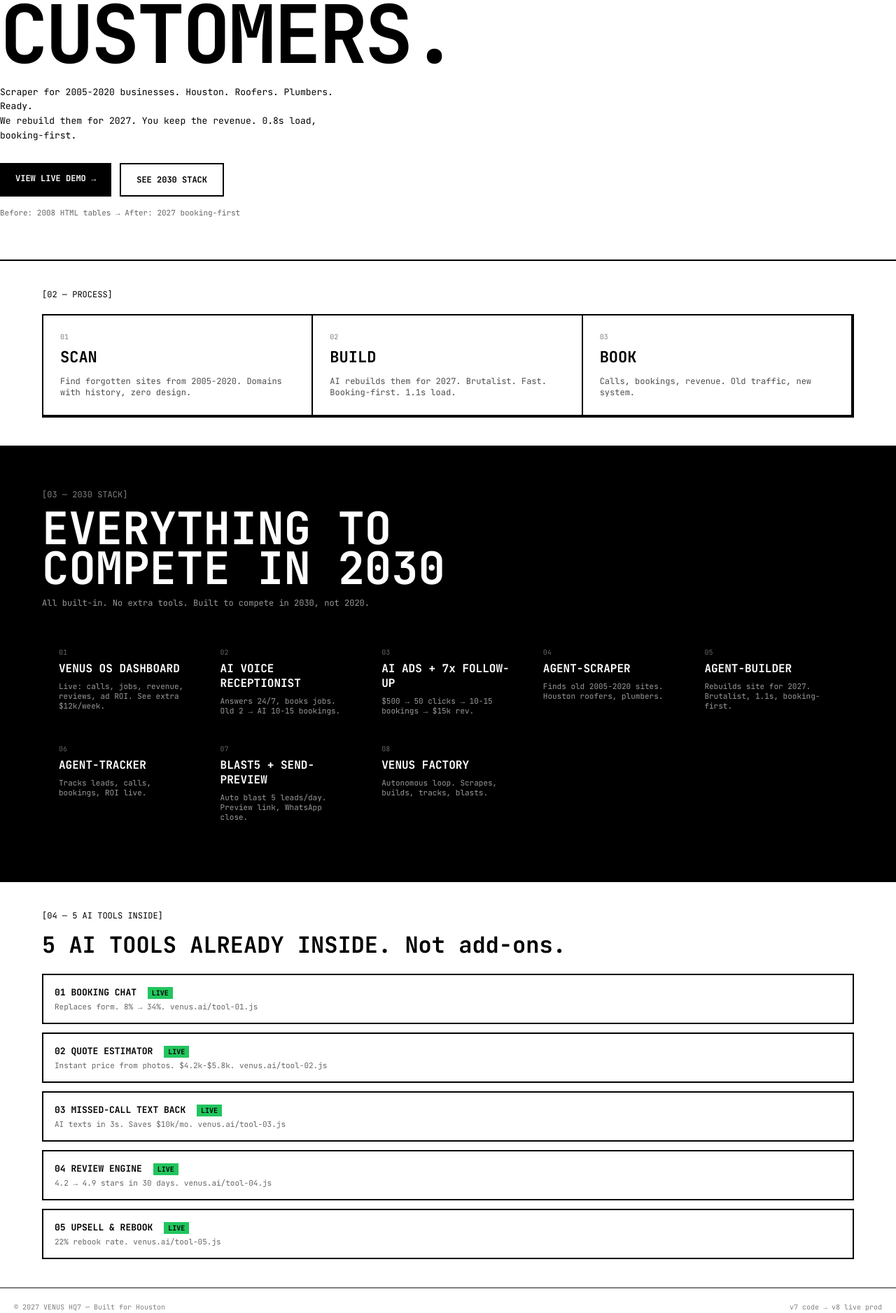
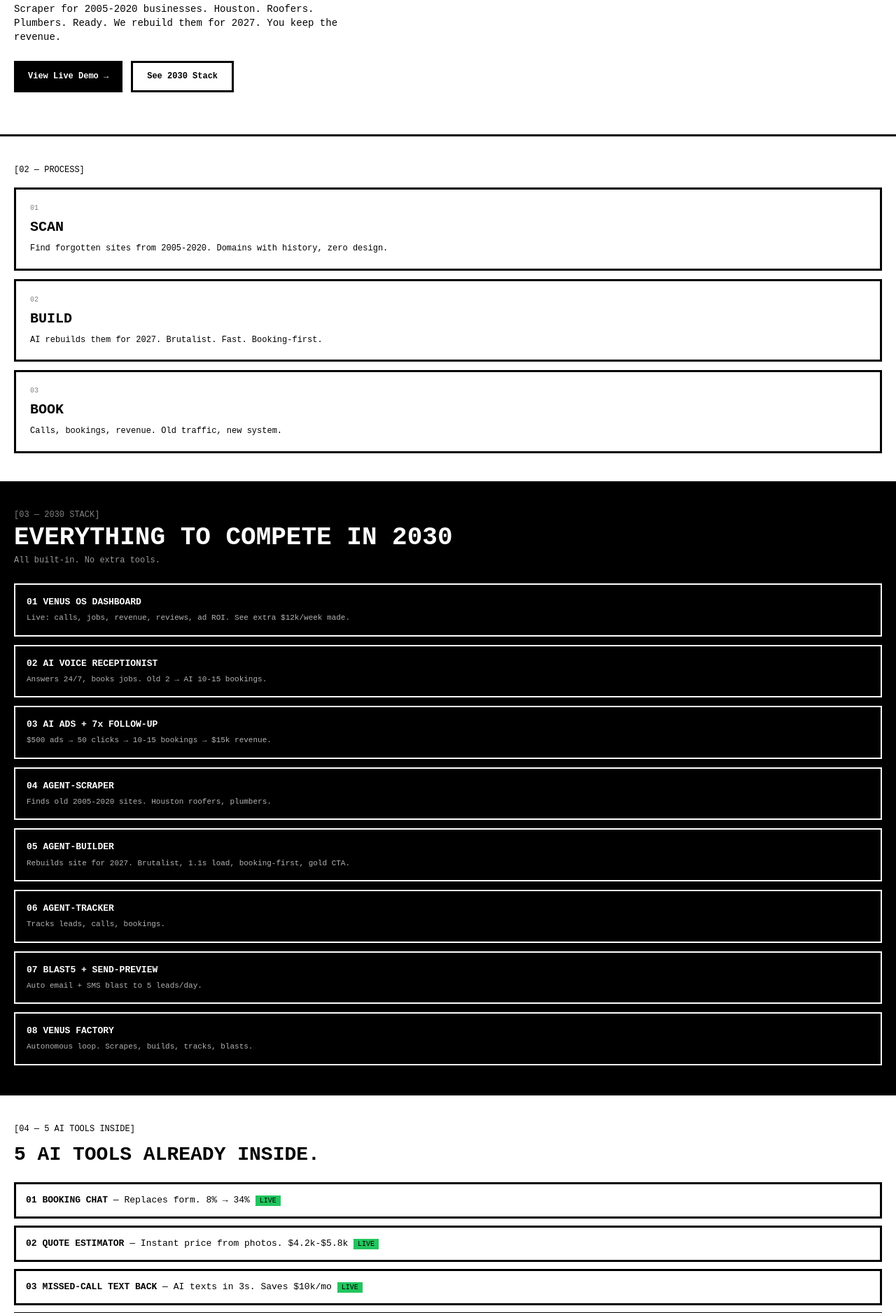
Before and after one commit to venusplaza7-dot/venus-ai-v7, a Next.js app: page / in a window 1280 px wide. Shown: the part 500-2377 px from the top of the page at 70% size. Built offline with nearby package versions, Linux system fonts and the light colour scheme.

Commit message:
Update page.js

```diff
--- a/app/page.js
+++ b/app/page.js
@@ -1,91 +1,89 @@
 export default function Page() {
   return (
-    <>
-      <style>{`
-        @import url('https://fonts.googleapis.com/css2?family=JetBrains+Mono:wght@400;700&display=swap');
-        *{margin:0;padding:0;box-sizing:border-box}
-        body{font-family:'JetBrains Mono',monospace;background:#fff;color:#000}
-        .wrap{max-width:1200px;margin:0 auto;padding:0 20px}
-        .border-b{border-bottom:2px solid #000}
-        .btn{background:#000;color:#fff;padding:14px 22px;display:inline-block;text-decoration:none;font-weight:700;font-size:12px;text-transform:uppercase}
-        .btn-gold{background:#C9A86A;color:#000}
-        h1{font-size:clamp(40px,9vw,120px);line-height:0.85;font-weight:900;letter-spacing:-4px;text-transform:uppercase}
-        .gold{color:#C9A86A}
-        .card{border:2px solid #000;padding:24px}
-        .grid3{display:grid;grid-template-columns:repeat(auto-fit,minmax(280px,1fr));gap:0;border:2px solid #000}
-        .grid3 .card{border:none;border-right:2px solid #000;border-bottom:2px solid #000}
-        .stack{display:grid;grid-template-columns:repeat(auto-fit,minmax(220px,1fr));gap:1px;background:#000;border:2px solid #000;padding:2px}
-        .stack .item{background:#000;color:#fff;padding:20px}
-        .live{display:inline-block;background:#22c55e;color:#000;padding:2px 6px;font-size:10px;font-weight:700;margin-left:8px}
-      `}</style>
+    <div style={{background:"#fff",color:"#000",fontFamily:"monospace",lineHeight:1.4}}>
 
-      <header style={{display:'flex',justifyContent:'space-between',padding:'16px 20px',borderBottom:'2px solid #000',position:'sticky',top:0,background:'#fff',zIndex:10}}>
-        <div style={{fontSize:'11px'}}>● VENUS HQ7GEN — 2027 SYSTEM LIVE</div>
-        <div style={{fontSize:'10px',opacity:0.5}}>HOUSTON 0.8s</div>
-      </header>
-
-      <div className="wrap" style={{paddingTop:'60px',paddingBottom:'60px'}} className="border-b">
-        <h1>WE FIND<br/>OLD<br/>WEBSITES.<br/><span className="gold">YOU GET NEW</span><br/>CUSTOMERS.</h1>
-        <p style={{marginTop:'24px',maxWidth:'520px',fontSize:'13px',lineHeight:'1.6'}}>
-          Scraper for 2005-2020 businesses. Houston. Roofers. Plumbers. Ready.<br/>
-          We rebuild them for 2027. You keep the revenue. 0.8s load, booking-first.
-        </p>
-        <div style={{marginTop:'28px',display:'flex',gap:'12px'}}>
-          <a className="btn" href="#demo">View Live Demo →</a>
-          <a className="btn" style={{background:'#fff',color:'#000',border:'2px solid #000'}} href="#stack">See 2030 Stack</a>
-        </div>
-        <div style={{marginTop:'16px',fontSize:'11px',opacity:0.6}}>Before: 2008 HTML tables → After: 2027 booking-first</div>
+      <div style={{borderBottom:"3px solid #000",padding:"14px 20px",display:"flex",justifyContent:"space-between",fontSize:"11px",fontWeight:700,position:"sticky",top:0,background:"#fff",zIndex:10}}>
+        <span>● VENUS HQ7GEN — 2027 SYSTEM LIVE</span>
+        <span style={{opacity:0.5}}>HOUSTON 0.8s</span>
       </div>
 
-      <div className="wrap" style={{padding:'40px 20px'}}>
-        <div style={{fontSize:'12px',marginBottom:'20px'}}>[02 — PROCESS]</div>
-        <div className="grid3">
-          <div className="card"><div style={{fontSize:'10px',opacity:0.5}}>01</div><div style={{fontSize:'22px',fontWeight:900,marginTop:'8px'}}>SCAN</div><div style={{fontSize:'12px',marginTop:'12px',opacity:0.7}}>Find forgotten sites from 2005-2020. Domains with history, zero design.</div></div>
-          <div className="card"><div style={{fontSize:'10px',opacity:0.5}}>02</div><div style={{fontSize:'22px',fontWeight:900,marginTop:'8px'}}>BUILD</div><div style={{fontSize:'12px',marginTop:'12px',opacity:0.7}}>AI rebuilds them for 2027. Brutalist. Fast. Booking-first. 1.1s load.</div></div>
-          <div className="card"><div style={{fontSize:'10px',opacity:0.5}}>03</div><div style={{fontSize:'22px',fontWeight:900,marginTop:'8px'}}>BOOK</div><div style={{fontSize:'12px',marginTop:'12px',opacity:0.7}}>Calls, bookings, revenue. Old traffic, new system.</div></div>
+      <div style={{padding:"60px 20px",borderBottom:"3px solid #000"}}>
+        <div style={{fontSize:"clamp(36px,10vw,110px)",fontWeight:900,lineHeight:0.85,letterSpacing:"-3px",textTransform:"uppercase"}}>
+          <div>WE FIND</div>
+          <div>OLD WEBSITES.</div>
+          <div><span style={{color:"#C9A86A"}}>YOU GET NEW</span> CUSTOMERS.</div>
+        </div>
+        <div style={{marginTop:"24px",maxWidth:"480px",fontSize:"14px"}}>
+          Scraper for 2005-2020 businesses. Houston. Roofers. Plumbers. Ready. We rebuild them for 2027. You keep the revenue.
+        </div>
+        <div style={{marginTop:"24px",display:"flex",gap:"12px"}}>
+          <a href="#demo" style={{background:"#000",color:"#fff",padding:"14px 20px",textDecoration:"none",fontSize:"12px",fontWeight:700}}>View Live Demo →</a>
+          <a href="#stack" style={{background:"#fff",color:"#000",border:"3px solid #000",padding:"11px 20px",textDecoration:"none",fontSize:"12px",fontWeight:700}}>See 2030 Stack</a>
         </div>
       </div>
 
-      <div id="stack" style={{background:'#000',color:'#fff',padding:'60px 20px',borderTop:'2px solid #000',borderBottom:'2px solid #000'}}>
-        <div className="wrap">
-          <div style={{fontSize:'12px',opacity:0.5,marginBottom:'12px'}}>[03 — 2030 STACK]</div>
-          <h2 style={{fontSize:'clamp(32px,6vw,64px)',fontWeight:900,lineHeight:0.9}}>EVERYTHING TO<br/>COMPETE IN 2030</h2>
-          <p style={{fontSize:'12px',opacity:0.6,marginTop:'12px'}}>All built-in. No extra tools. Built to compete in 2030, not 2020.</p>
-
-          <div className="stack" style={{marginTop:'32px'}}>
-            <div className="item"><div style={{fontSize:'10px',opacity:0.4}}>01</div><div style={{fontWeight:900,marginTop:'6px'}}>VENUS OS DASHBOARD</div><div style={{fontSize:'11px',opacity:0.6,marginTop:'8px'}}>Live: calls, jobs, revenue, reviews, ad ROI. See extra $12k/week.</div></div>
-            <div className="item"><div style={{fontSize:'10px',opacity:0.4}}>02</div><div style={{fontWeight:900,marginTop:'6px'}}>AI VOICE RECEPTIONIST</div><div style={{fontSize:'11px',opacity:0.6,marginTop:'8px'}}>Answers 24/7, books jobs. Old 2 → AI 10-15 bookings.</div></div>
-            <div className="item"><div style={{fontSize:'10px',opacity:0.4}}>03</div><div style={{fontWeight:900,marginTop:'6px'}}>AI ADS + 7x FOLLOW-UP</div><div style={{fontSize:'11px',opacity:0.6,marginTop:'8px'}}>$500 → 50 clicks → 10-15 bookings → $15k rev.</div></div>
-            <div className="item"><div style={{fontSize:'10px',opacity:0.4}}>04</div><div style={{fontWeight:900,marginTop:'6px'}}>AGENT-SCRAPER</div><div style={{fontSize:'11px',opacity:0.6,marginTop:'8px'}}>Finds old 2005-2020 sites. Houston roofers, plumbers.</div></div>
-            <div className="item"><div style={{fontSize:'10px',opacity:0.4}}>05</div><div style={{fontWeight:900,marginTop:'6px'}}>AGENT-BUILDER</div><div style={{fontSize:'11px',opacity:0.6,marginTop:'8px'}}>Rebuilds site for 2027. Brutalist, 1.1s, booking-first.</div></div>
-            <div className="item"><div style={{fontSize:'10px',opacity:0.4}}>06</div><div style={{fontWeight:900,marginTop:'6px'}}>AGENT-TRACKER</div><div style={{fontSize:'11px',opacity:0.6,marginTop:'8px'}}>Tracks leads, calls, bookings, ROI live.</div></div>
-            <div className="item"><div style={{fontSize:'10px',opacity:0.4}}>07</div><div style={{fontWeight:900,marginTop:'6px'}}>BLAST5 + SEND-PREVIEW</div><div style={{fontSize:'11px',opacity:0.6,marginTop:'8px'}}>Auto blast 5 leads/day. Preview link, WhatsApp close.</div></div>
-            <div className="item"><div style={{fontSize:'10px',opacity:0.4}}>08</div><div style={{fontWeight:900,marginTop:'6px'}}>VENUS FACTORY</div><div style={{fontSize:'11px',opacity:0.6,marginTop:'8px'}}>Autonomous loop. Scrapes, builds, tracks, blasts.</div></div>
+      <div style={{padding:"40px 20px"}}>
+        <div style={{fontSize:"12px",marginBottom:"16px"}}>[02 — PROCESS]</div>
+        <div style={{display:"flex",flexDirection:"column",gap:"12px"}}>
+          <div style={{border:"3px solid #000",padding:"20px"}}>
+            <div style={{fontSize:"10px",opacity:0.5}}>01</div>
+            <div style={{fontSize:"20px",fontWeight:900,marginTop:"6px"}}>SCAN</div>
+            <div style={{fontSize:"12px",marginTop:"8px"}}>Find forgotten sites from 2005-2020. Domains with history, zero design.</div>
+          </div>
+          <div style={{border:"3px solid #000",padding:"20px"}}>
+            <div style={{fontSize:"10px",opacity:0.5}}>02</div>
+            <div style={{fontSize:"20px",fontWeight:900,marginTop:"6px"}}>BUILD</div>
+            <div style={{fontSize:"12px",marginTop:"8px"}}>AI rebuilds them for 2027. Brutalist. Fast. Booking-first.</div>
+          </div>
+          <div style={{border:"3px solid #000",padding:"20px"}}>
+            <div style={{fontSize:"10px",opacity:0.5}}>03</div>
+            <div style={{fontSize:"20px",fontWeight:900,marginTop:"6px"}}>BOOK</div>
+            <div style={{fontSize:"12px",marginTop:"8px"}}>Calls, bookings, revenue. Old traffic, new system.</div>
           </div>
         </div>
       </div>
 
-      <div className="wrap" style={{padding:'40px 20px'}}>
-        <div style={{fontSize:'12px',marginBottom:'12px'}}>[04 — 5 AI TOOLS INSIDE]</div>
-        <h2 style={{fontSize:'32px',fontWeight:900}}>5 AI TOOLS ALREADY INSIDE. Not add-ons.</h2>
-        <div style={{marginTop:'20px',display:'grid',gap:'12px'}}>
+      <div id="stack" style={{background:"#000",color:"#fff",padding:"40px 20px"}}>
+        <div style={{fontSize:"12px",opacity:0.5}}>[03 — 2030 STACK]</div>
+        <div style={{fontSize:"36px",fontWeight:900,lineHeight:0.9,marginTop:"8px"}}>EVERYTHING TO COMPETE IN 2030</div>
+        <div style={{fontSize:"12px",opacity:0.6,marginTop:"8px"}}>All built-in. No extra tools.</div>
+
+        <div style={{marginTop:"24px",display:"flex",flexDirection:"column",gap:"12px"}}>
           {[
-            ["01 BOOKING CHAT","Replaces form. 8% → 34%. venus.ai/tool-01.js"],
-            ["02 QUOTE ESTIMATOR","Instant price from photos. $4.2k-$5.8k. venus.ai/tool-02.js"],
-            ["03 MISSED-CALL TEXT BACK","AI texts in 3s. Saves $10k/mo. venus.ai/tool-03.js"],
-            ["04 REVIEW ENGINE","4.2 → 4.9 stars in 30 days. venus.ai/tool-04.js"],
-            ["05 UPSELL & REBOOK","22% rebook rate. venus.ai/tool-05.js"],
+            ["01 VENUS OS DASHBOARD","Live: calls, jobs, revenue, reviews, ad ROI. See extra $12k/week made."],
+            ["02 AI VOICE RECEPTIONIST","Answers 24/7, books jobs. Old 2 → AI 10-15 bookings."],
+            ["03 AI ADS + 7x FOLLOW-UP","$500 ads → 50 clicks → 10-15 bookings → $15k revenue."],
+            ["04 AGENT-SCRAPER","Finds old 2005-2020 sites. Houston roofers, plumbers."],
+            ["05 AGENT-BUILDER","Rebuilds site for 2027. Brutalist, 1.1s load, booking-first, gold CTA."],
+            ["06 AGENT-TRACKER","Tracks leads, calls, bookings."],
+            ["07 BLAST5 + SEND-PREVIEW","Auto email + SMS blast to 5 leads/day."],
+            ["08 VENUS FACTORY","Autonomous loop. Scrapes, builds, tracks, blasts."],
           ].map(([t,d])=>(
-            <div key={t} style={{border:'2px solid #000',padding:'16px',display:'flex',justifyContent:'space-between',alignItems:'center'}}>
-              <div><div style={{fontWeight:900,fontSize:'13px'}}>{t} <span className="live">LIVE</span></div><div style={{fontSize:'11px',opacity:0.6,marginTop:'4px'}}>{d}</div></div>
+            <div key={t} style={{border:"2px solid #fff",padding:"16px"}}>
+              <div style={{fontWeight:900,fontSize:"13px"}}>{t}</div>
+              <div style={{fontSize:"11px",opacity:0.7,marginTop:"6px"}}>{d}</div>
             </div>
           ))}
         </div>
       </div>
 
-      <footer style={{borderTop:'2px solid #000',padding:'20px',display:'flex',justifyContent:'space-between',fontSize:'10px',opacity:0.5}}>
-        <span>© 2027 VENUS HQ7 — Built for Houston</span><span>v7 code → v8 live prod</span>
-      </footer>
-    </>
+      <div style={{padding:"40px 20px",borderTop:"3px solid #000"}}>
+        <div style={{fontSize:"12px"}}>[04 — 5 AI TOOLS INSIDE]</div>
+        <div style={{fontSize:"28px",fontWeight:900,marginTop:"8px"}}>5 AI TOOLS ALREADY INSIDE.</div>
+        <div style={{marginTop:"20px",display:"flex",flexDirection:"column",gap:"10px"}}>
+          <div style={{border:"3px solid #000",padding:"14px"}}><b>01 BOOKING CHAT</b> — Replaces form. 8% → 34% <span style={{background:"#22c55e",fontSize:"10px",padding:"2px 6px"}}>LIVE</span></div>
+          <div style={{border:"3px solid #000",padding:"14px"}}><b>02 QUOTE ESTIMATOR</b> — Instant price from photos. $4.2k-$5.8k <span style={{background:"#22c55e",fontSize:"10px",padding:"2px 6px"}}>LIVE</span></div>
+          <div style={{border:"3px solid #000",padding:"14px"}}><b>03 MISSED-CALL TEXT BACK</b> — AI texts in 3s. Saves $10k/mo <span style={{background:"#22c55e",fontSize:"10px",padding:"2px 6px"}}>LIVE</span></div>
+          <div style={{border:"3px solid #000",padding:"14px"}}><b>04 REVIEW ENGINE</b> — 4.2 → 4.9 stars in 30 days <span style={{background:"#22c55e",fontSize:"10px",padding:"2px 6px"}}>LIVE</span></div>
+          <div style={{border:"3px solid #000",padding:"14px"}}><b>05 UPSELL & REBOOK</b> — 22% rebook rate <span style={{background:"#22c55e",fontSize:"10px",padding:"2px 6px"}}>LIVE</span></div>
+        </div>
+      </div>
+
+      <div style={{borderTop:"3px solid #000",padding:"16px 20px",display:"flex",justifyContent:"space-between",fontSize:"10px",opacity:0.6}}>
+        <span>© 2027 VENUS HQ7 — Built for Houston</span>
+        <span>v7 code → v8 live prod</span>
+      </div>
+
+    </div>
   );
 }
```
